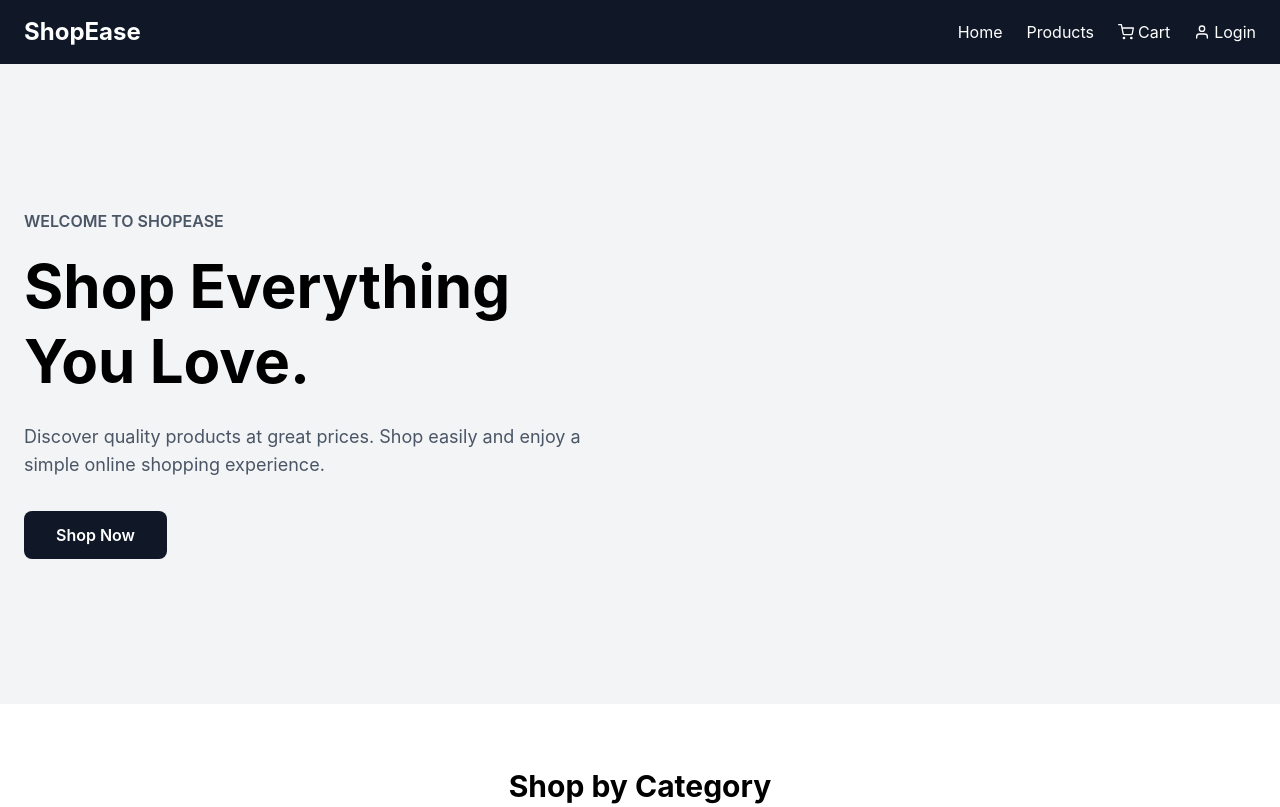
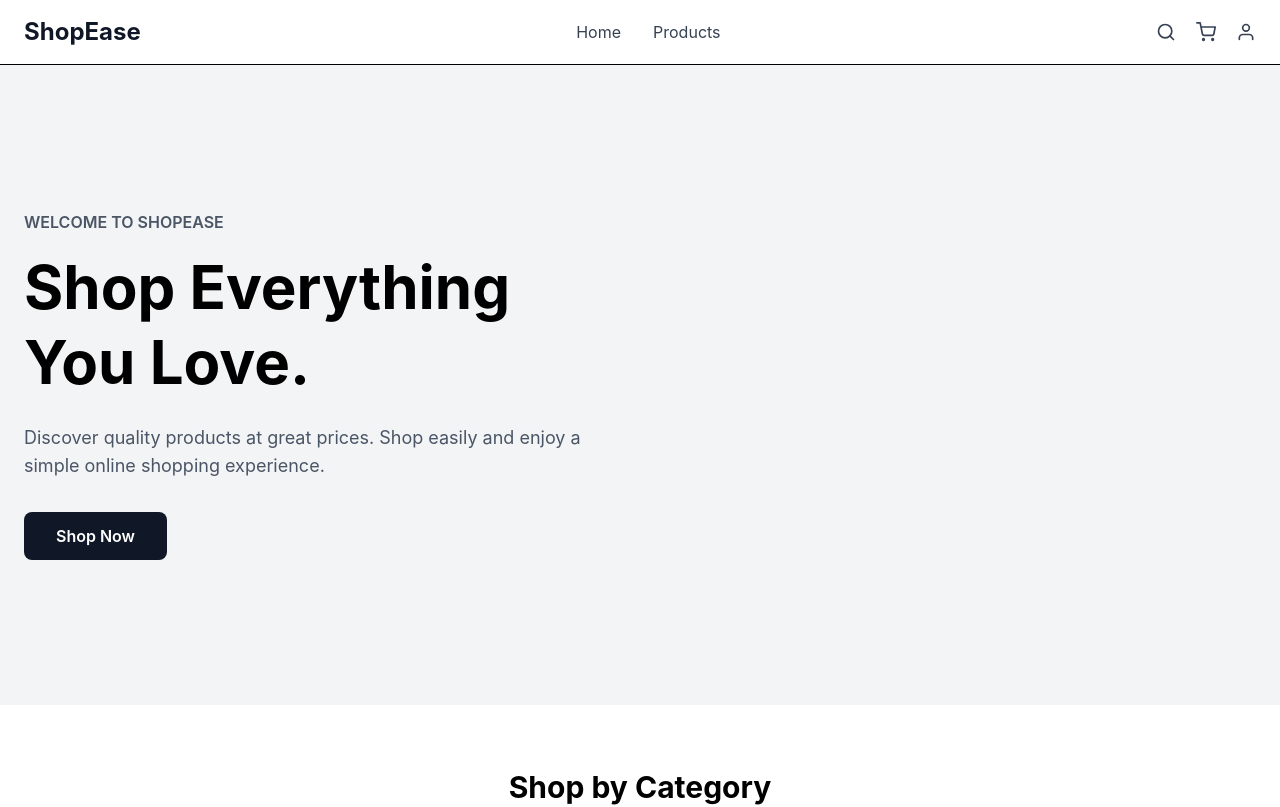
Before and after one commit to pathumnimsara/ecommerce-web, a React (Vite) app: page / in a window 1280 px wide. Shown: the top 807 px of the page. Built offline with nearby package versions, Linux system fonts and the light colour scheme.

Commit message:
Improve e-commerce navbar design

```diff
--- a/src/components/Navbar.jsx
+++ b/src/components/Navbar.jsx
@@ -1,41 +1,59 @@
-import { FiShoppingCart, FiUser } from "react-icons/fi";
+
 import { Link } from "react-router-dom";
+import { FiShoppingCart, FiUser, FiSearch } from "react-icons/fi";
 
 function Navbar() {
   return (
-    <nav className="bg-gray-900 text-white px-6 py-4">
-      <div className="max-w-7xl mx-auto flex items-center justify-between">
+    <nav className="bg-white border-b">
+      <div className="max-w-7xl mx-auto px-6 py-4">
+        <div className="flex items-center justify-between">
 
-        <h1 className="text-2xl font-bold">
-          ShopEase
-        </h1>
+          {/* Logo */}
+          <Link to="/" className="text-2xl font-bold text-gray-900">
+            ShopEase
+          </Link>
 
-        <div className="flex items-center gap-6">
-          <a href="/" className="hover:text-gray-300">
-            Home
-          </a>
+          {/* Navigation Links */}
+          <div className="hidden md:flex items-center gap-8">
+            <Link
+              to="/"
+              className="text-gray-700 hover:text-gray-900"
+            >
+              Home
+            </Link>
 
-          <a href="/products" className="hover:text-gray-300">
-            Products
-          </a>
+            <Link
+              to="/products"
+              className="text-gray-700 hover:text-gray-900"
+            >
+              Products
+            </Link>
+          </div>
 
-          <a
-            href="/cart"
-            className="flex items-center gap-1 hover:text-gray-300"
-          >
-            <FiShoppingCart />
-            Cart
-          </a>
+          {/* Search + Icons */}
+          <div className="flex items-center gap-5">
 
-          <a
-            href="/login"
-            className="flex items-center gap-1 hover:text-gray-300"
-          >
-            <FiUser />
-            Login
-          </a>
+            <button className="text-gray-700 hover:text-gray-900">
+              <FiSearch size={20} />
+            </button>
+
+            <Link
+              to="/cart"
+              className="text-gray-700 hover:text-gray-900"
+            >
+              <FiShoppingCart size={20} />
+            </Link>
+
+            <Link
+              to="/login"
+              className="text-gray-700 hover:text-gray-900"
+            >
+              <FiUser size={20} />
+            </Link>
+
+          </div>
+
         </div>
-
       </div>
     </nav>
   );
```
